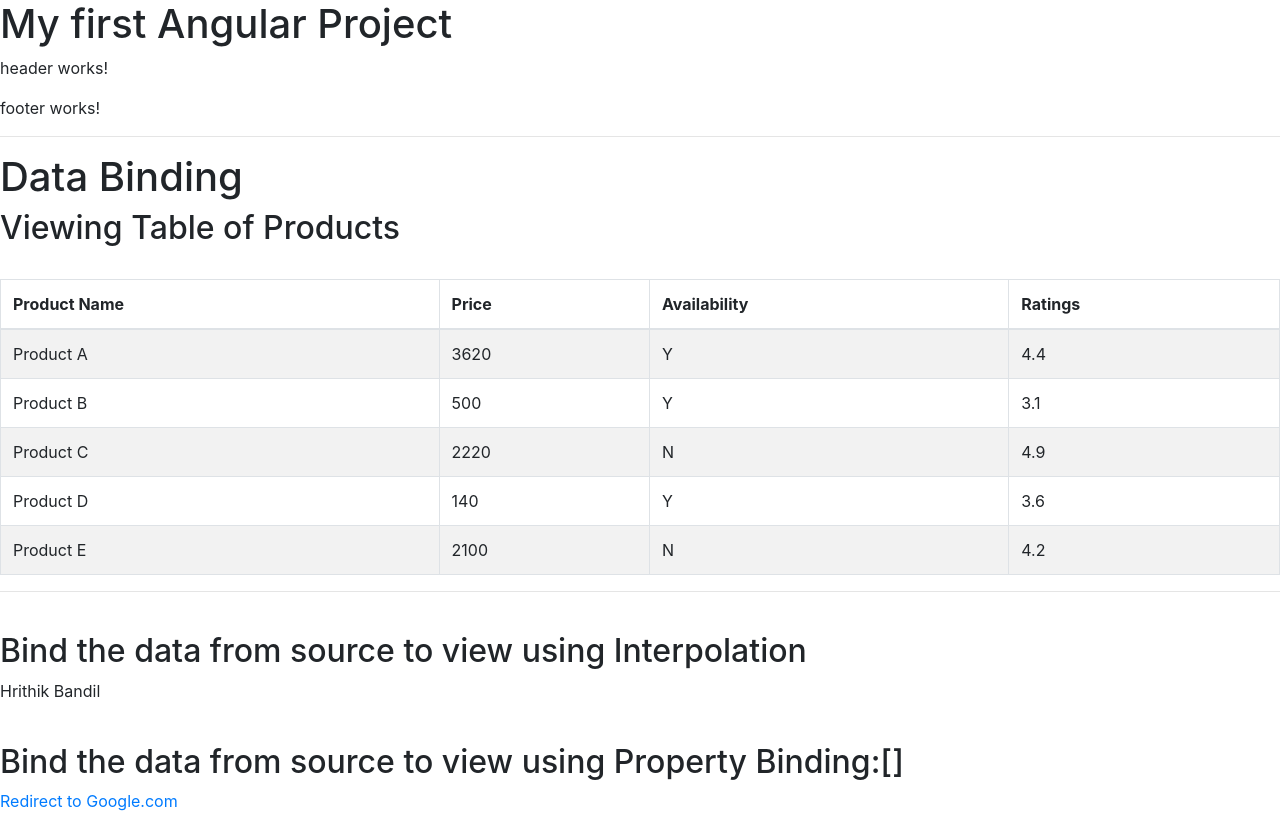
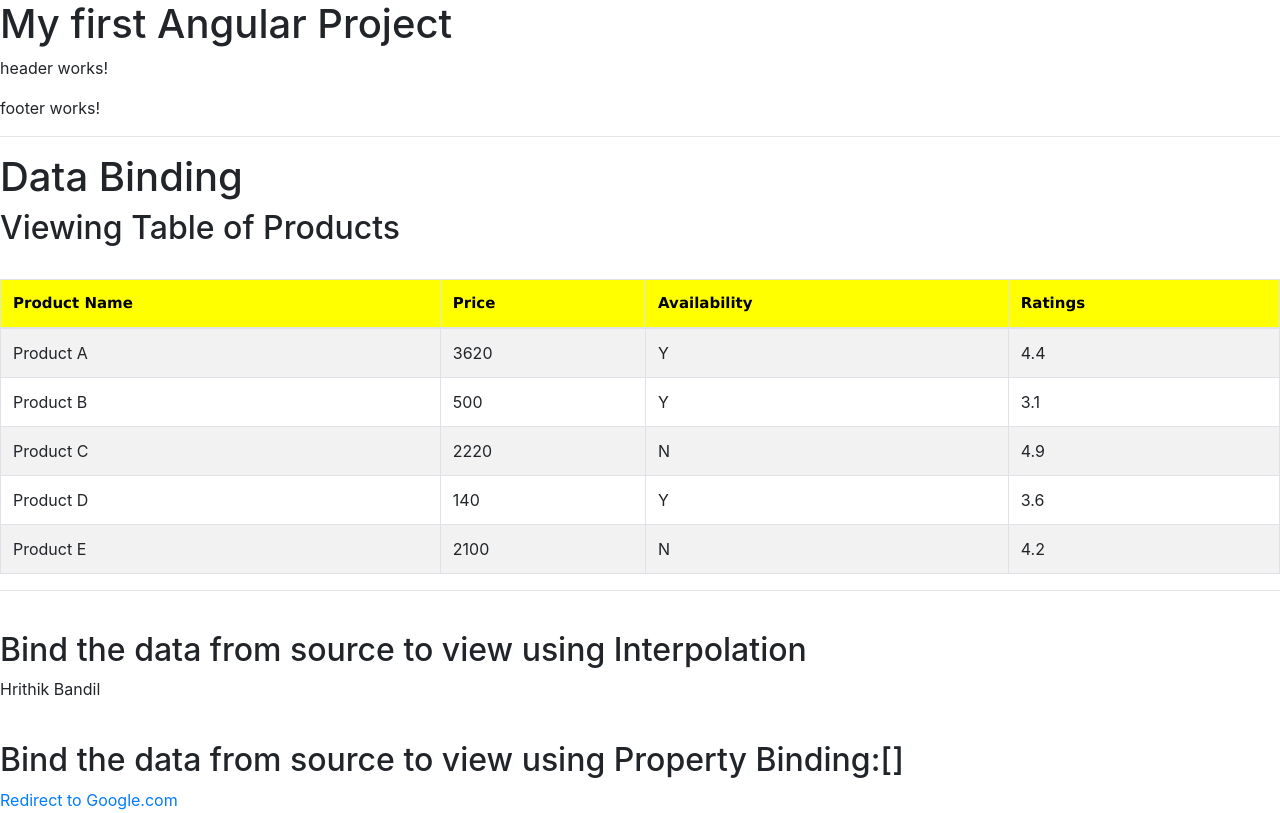
Before and after one commit to bandils06/JavaFSD-Phase4, an Angular app in the folder Session5/myapp/: page / in a window 1280 px wide. Built offline with nearby package versions, Linux system fonts and the light colour scheme.

Commit message:
Class Binding: 'inStock' is class which is prepared inside 'binding.component.css' file & later on, implemented that class inside 'binding.component.html' file.

```diff
--- a/Session5/myapp/src/app/binding/binding.component.css
+++ b/Session5/myapp/src/app/binding/binding.component.css
@@ -0,0 +1,7 @@
+.inStock{
+    background-color: yellow;
+    color: black;
+    font-size: 15px;
+    font-family: 'Lucida Sans', 'Lucida Sans Regular', 'Lucida Grande', 'Lucida Sans Unicode', Geneva, Verdana, sans-serif;
+    font-weight: 700;
+}
--- a/Session5/myapp/src/app/binding/binding.component.html
+++ b/Session5/myapp/src/app/binding/binding.component.html
@@ -6,7 +6,7 @@
 
 <table class="table table-striped table-bordered">
     <thead>
-        <tr>
+        <tr [class.inStock]="true"> <!--Class Binding: 'inStock' is class which is prepared inside 'binding.component.css' file...-->
             <th>Product Name</th>
             <th>Price</th>
             <th>Availability</th>
```
